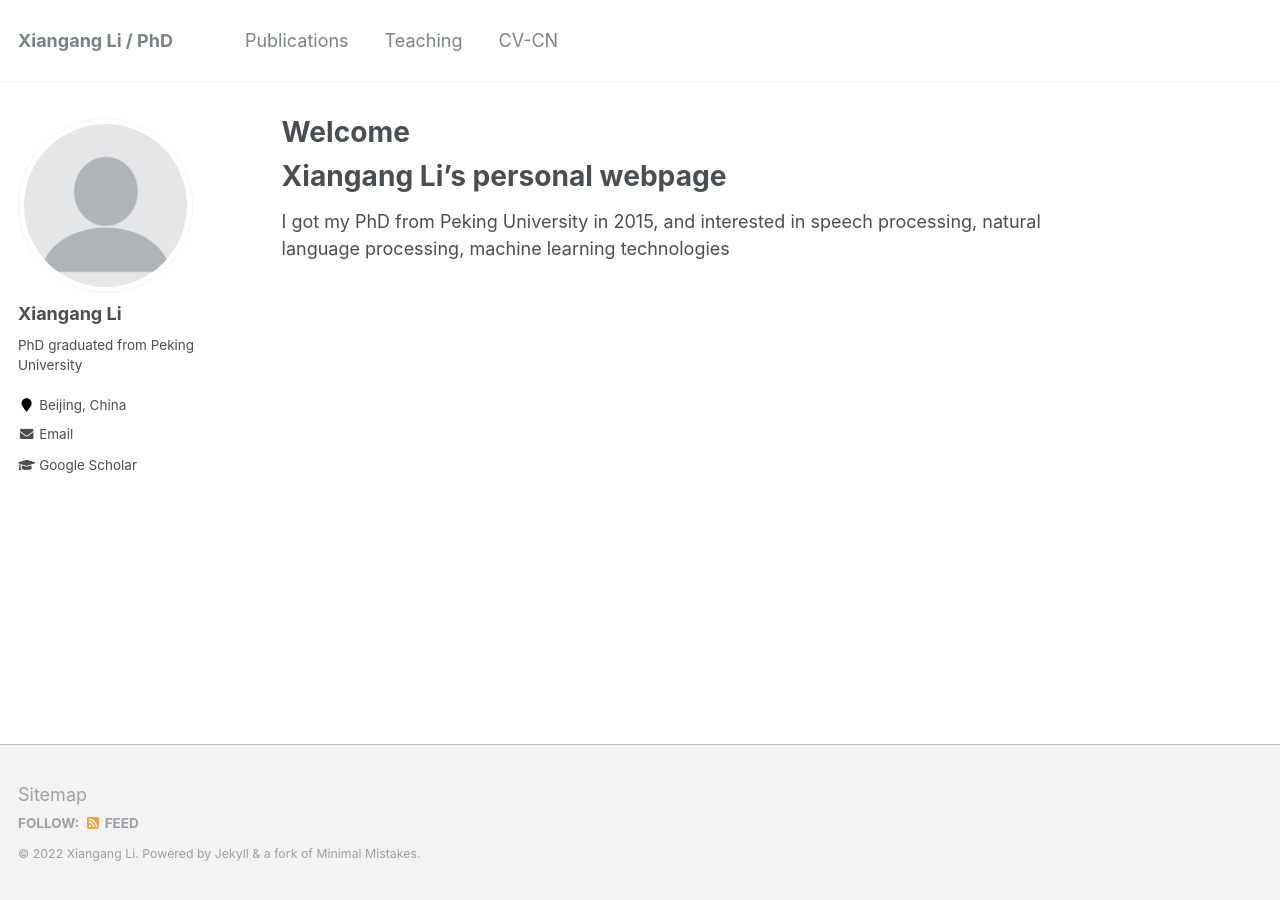
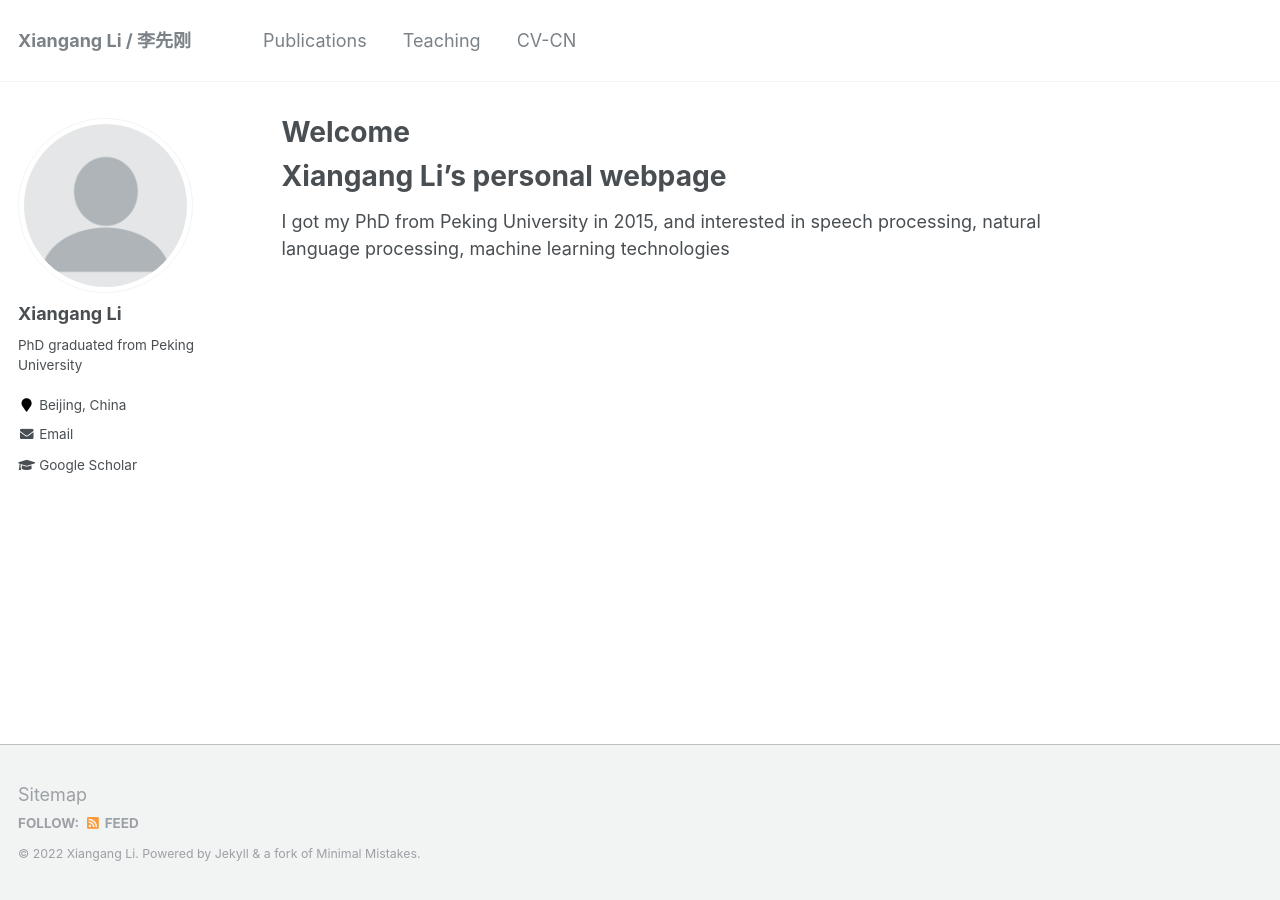
Before and after one commit to xiangangli/xiangangli.github.io, a Jekyll site: the page built from _pages/about.md, in a window 1280 px wide. Built offline with Jekyll 4.4.1, drawn with Linux system fonts in a browser that asks for light colours.

Commit message:
update _config.yml

```diff
--- a/_config.yml
+++ b/_config.yml
@@ -7,7 +7,7 @@
 
 # Site Settings
 locale                   : "en-US"
-title                    : "Xiangang Li / PhD"
+title                    : "Xiangang Li / 李先刚"
 title_separator          : "-"
 name                     : &name "Xiangang Li"
 description              : &description "personal description"
```
